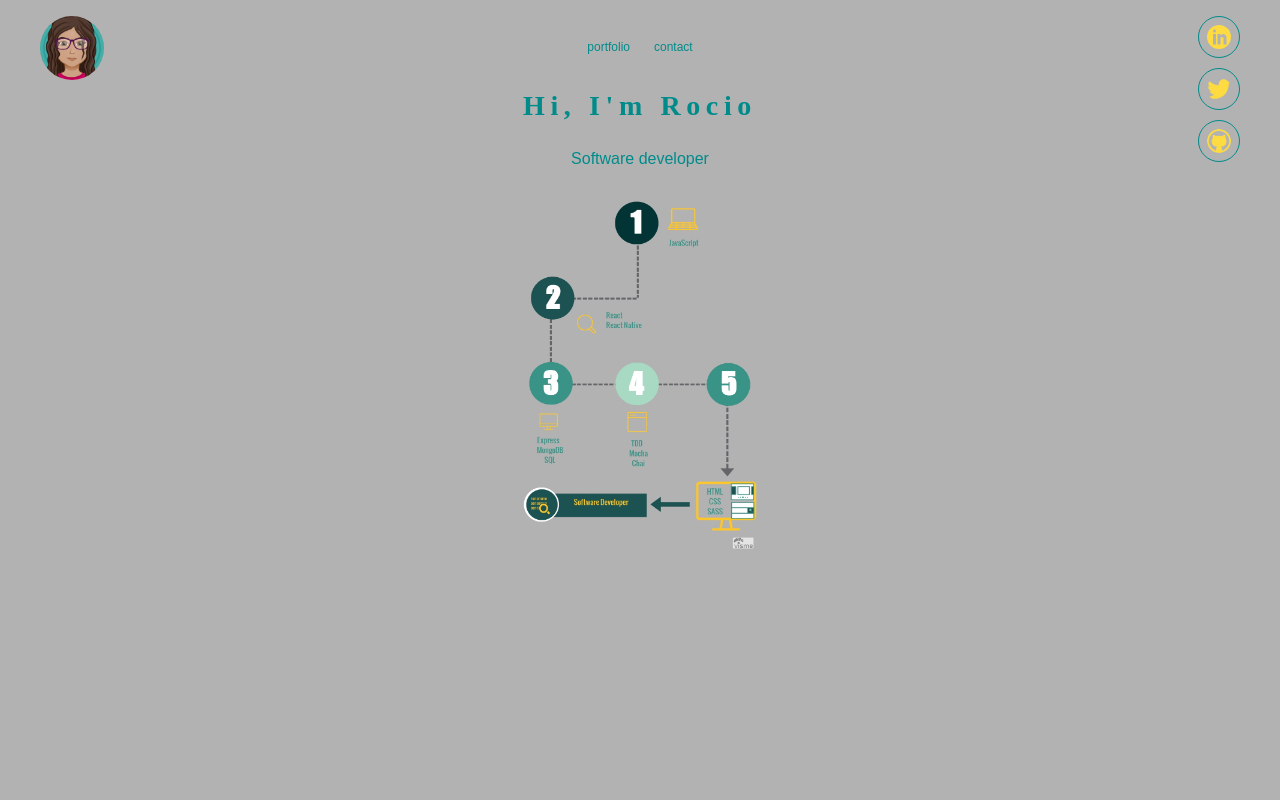
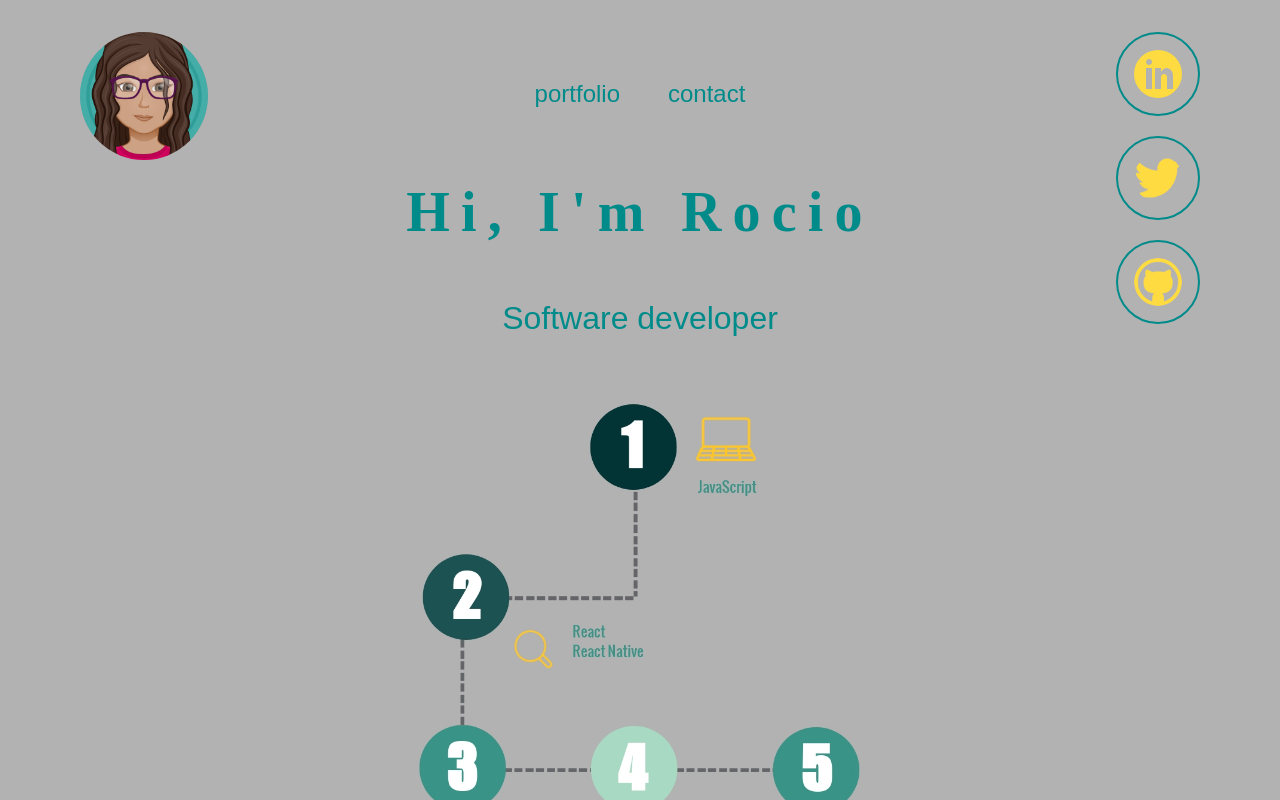
Before and after one commit to ixesta/Ixesta, a React (Create React App) app: page / in a window 1280 px wide. Shown: the top 800 px of the page. Built offline with nearby package versions, Linux system fonts and the light colour scheme; a web font is replaced by a local one.

Commit message:
font size back to 100% in media query

```diff
--- a/src/App.css
+++ b/src/App.css
@@ -233,6 +233,5 @@ nav a {
 
     html {
         margin: 1em 4em 1em 4em;
-        font-size: 50%;
     }
 }
```
